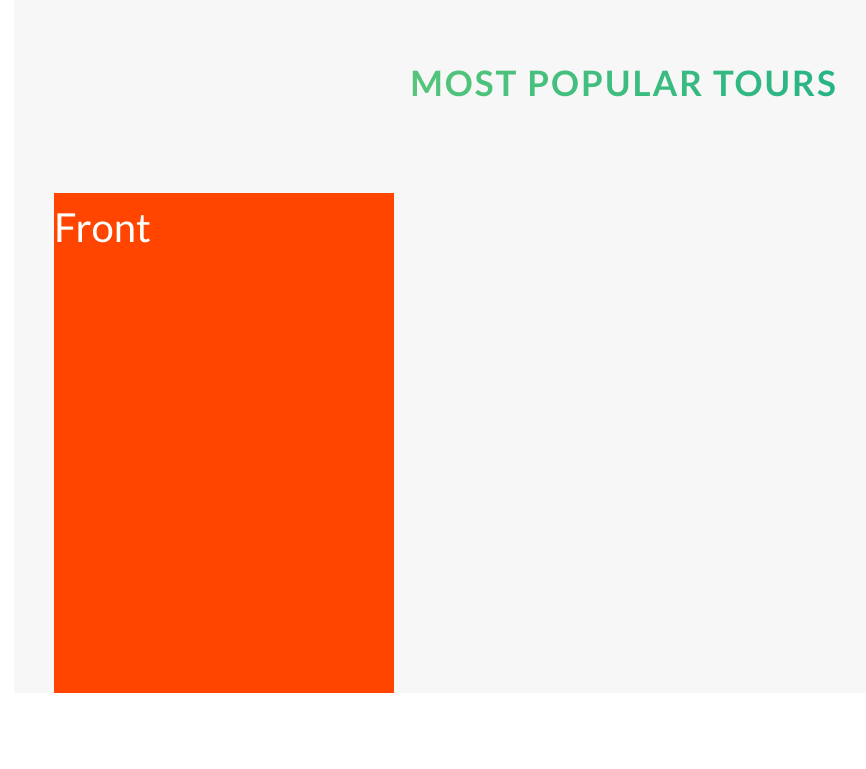
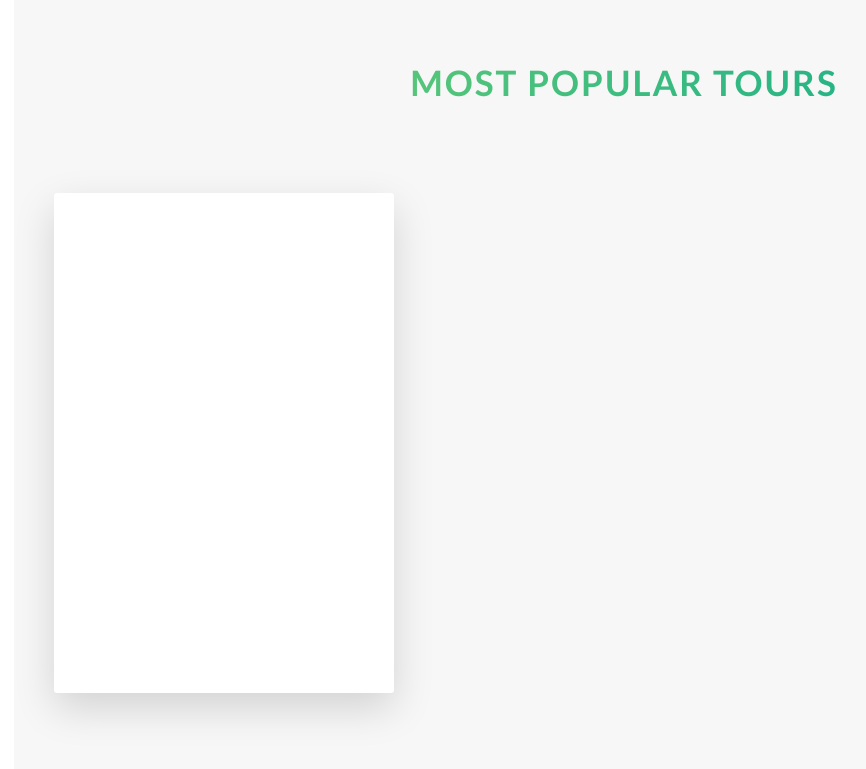
Before and after one commit to joonseoan/React_Sass, a React (Create React App) app: page / in a window 1280 px wide. Shown: the part 2322-3091 px from the top of the page, without its empty margins (16-882 px from the left). Before the commit the page ends 3045 px from the top, so only its background shows below. Built offline with nearby package versions, Linux system fonts and the light colour scheme.

Commit message:
added 3D Flipping card

```diff
--- a/src/Components/Common/Sections/SectionTours.js
+++ b/src/Components/Common/Sections/SectionTours.js
@@ -13,10 +13,10 @@ const SectionTours = props => {
                 <div className="col-1-of-3">
                     <div className="card">
                         {/* Eelement */}
-                        <div className="card__side card__side--front">
+                        <div className="card__side card__side--front card__side--front-1">
                             Front
                         </div>
-                        <div className="card__side card__side--back">
+                        <div className="card__side card__side--back card__side--back-1">
                             Back
                         </div>
                     </div>
--- a/src/Components/Common/Sections/SectionTours.scss
+++ b/src/Components/Common/Sections/SectionTours.scss
@@ -5,7 +5,6 @@
     background-color: $color-grey-light;
     padding: 25rem 0 50rem 0;
     margin-top: -12rem;
-
 
     .card {
 
@@ -21,40 +20,61 @@
         // height: 50rem;
         // transition: all .8s;
         position: relative;
+        // position "absolute" below destroys height in card
+        //  therefore we need to define same height over here.
+        // It is like float that destroys height!!!
+        height: 50rem;
 
         &__side {
-            background-color: orangered;
+            // background-color: orangered;
             color: #ffffff;
             font-size: 4rem;
             height: 50rem;
-            transition: all .8s;
+            transition: all .8s ease;
 
             /* same postion as the front is */
             position: absolute;
             top: 0;
             left: 0;
+            // make the height 100% as well
             width: 100%;
+
+            /*
+                The backface-visibility property defines whether or not the back face of an element should be visible when facing the user.
+                The back face of an element is a mirror image of the front face being displayed.
+                This property is useful when an element is rotated. It lets you choose if the user should see the back face or not.
+            */
             backface-visibility: hidden;
 
+            border-radius: 3px;
+            box-shadow: 0 1.5rem 4rem rgba($color-black, .15);
+
+            // sudo is not used because it does not control the children
             &--front {
-                background-color: orangered;
+                background-color: $color-white;
             }
 
+            // it is flipped already
+            //  threfore, it is not displayed
             &--back {
-                background-color: green;
+                // background-color: green;
                 transform: rotateY(180deg);
+
+                &-1 {
+                    background-image: linear-gradient(to right bottom, $color-secondary-light, $color-secondary-dark);
+                }
             }
         }
     }
 
     // when card rotates, card_side also rotates
+    // close side--front
     .card:hover .card__side--front {
         transform: rotateY(180deg);
     }
-
+    // open side--back
     .card:hover .card__side--back {
         transform: rotateY(0deg);
     }
 
-
 }
--- a/src/Sass/abstracts/_variables.scss
+++ b/src/Sass/abstracts/_variables.scss
@@ -7,8 +7,13 @@ $color-white: #ffffff;
 $color-black: #000000;
 $color-grey-light: #f7f7f7;
 
+$color-secondary-light: #ffb900;
+$color-secondary-dark: #ff7730;
+
+$color-tertiary-light: #2998ff;
+$color-tertiary-dark: #5643fa;
+
 // font
-
 $default-font-size: 1.6rem;
 
 // grid
```
